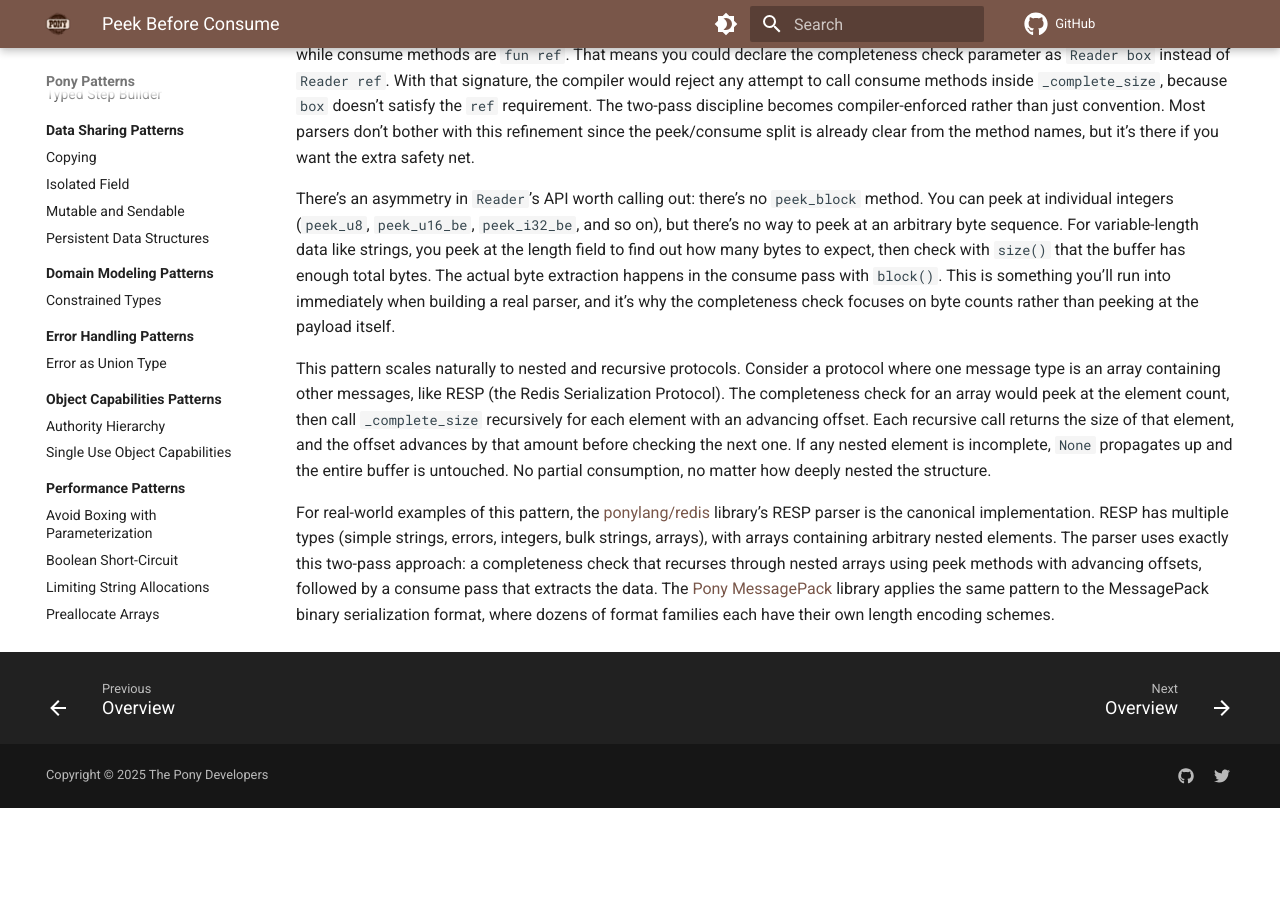
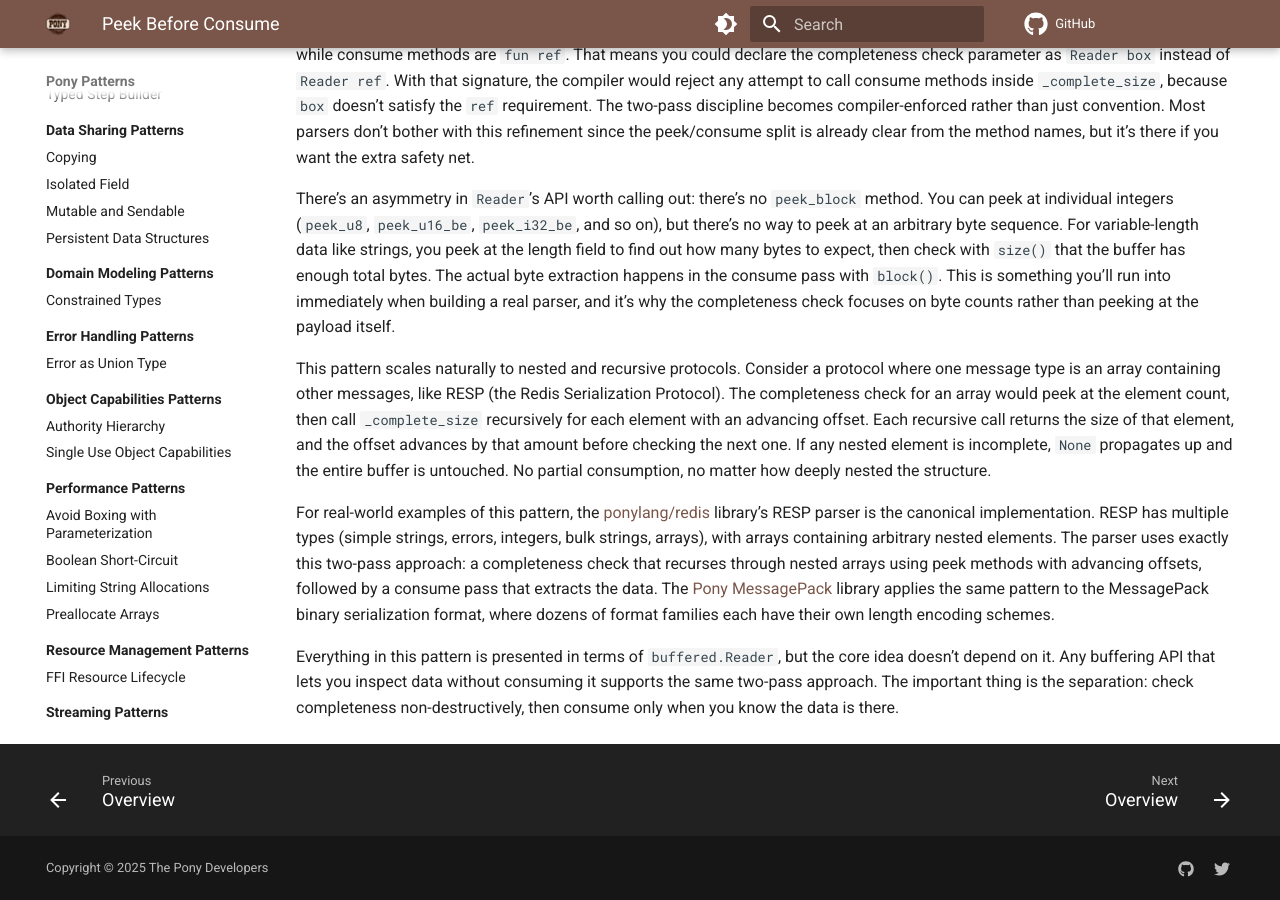
Before and after one commit to ponylang/pony-patterns, an MkDocs documentation site: the page built from docs/streaming/peek-before-consume.md, in a window 1280 px wide and 900 px high, scrolled down 5081 px. Built offline with MkDocs 1.6.1 and Material for MkDocs 9.7.7, drawn with Linux system fonts in a browser that asks for light colours; comment, search, counter and statistics services are not loaded; before the commit the page ends 5889 px from its top, so only the background shows below that.

Commit message:
Note that the pattern applies beyond buffered.Reader

```diff
--- a/docs/streaming/peek-before-consume.md
+++ b/docs/streaming/peek-before-consume.md
@@ -226,3 +226,5 @@ There's an asymmetry in `Reader`'s API worth calling out: there's no `peek_block
 This pattern scales naturally to nested and recursive protocols. Consider a protocol where one message type is an array containing other messages, like RESP (the Redis Serialization Protocol). The completeness check for an array would peek at the element count, then call `_complete_size` recursively for each element with an advancing offset. Each recursive call returns the size of that element, and the offset advances by that amount before checking the next one. If any nested element is incomplete, `None` propagates up and the entire buffer is untouched. No partial consumption, no matter how deeply nested the structure.
 
 For real-world examples of this pattern, the [ponylang/redis](https://github.com/ponylang/redis) library's RESP parser is the canonical implementation. RESP has multiple types (simple strings, errors, integers, bulk strings, arrays), with arrays containing arbitrary nested elements. The parser uses exactly this two-pass approach: a completeness check that recurses through nested arrays using peek methods with advancing offsets, followed by a consume pass that extracts the data. The [Pony MessagePack](https://github.com/seantallen-org/msgpack) library applies the same pattern to the MessagePack binary serialization format, where dozens of format families each have their own length encoding schemes.
+
+Everything in this pattern is presented in terms of `buffered.Reader`, but the core idea doesn't depend on it. Any buffering API that lets you inspect data without consuming it supports the same two-pass approach. The important thing is the separation: check completeness non-destructively, then consume only when you know the data is there.
```
